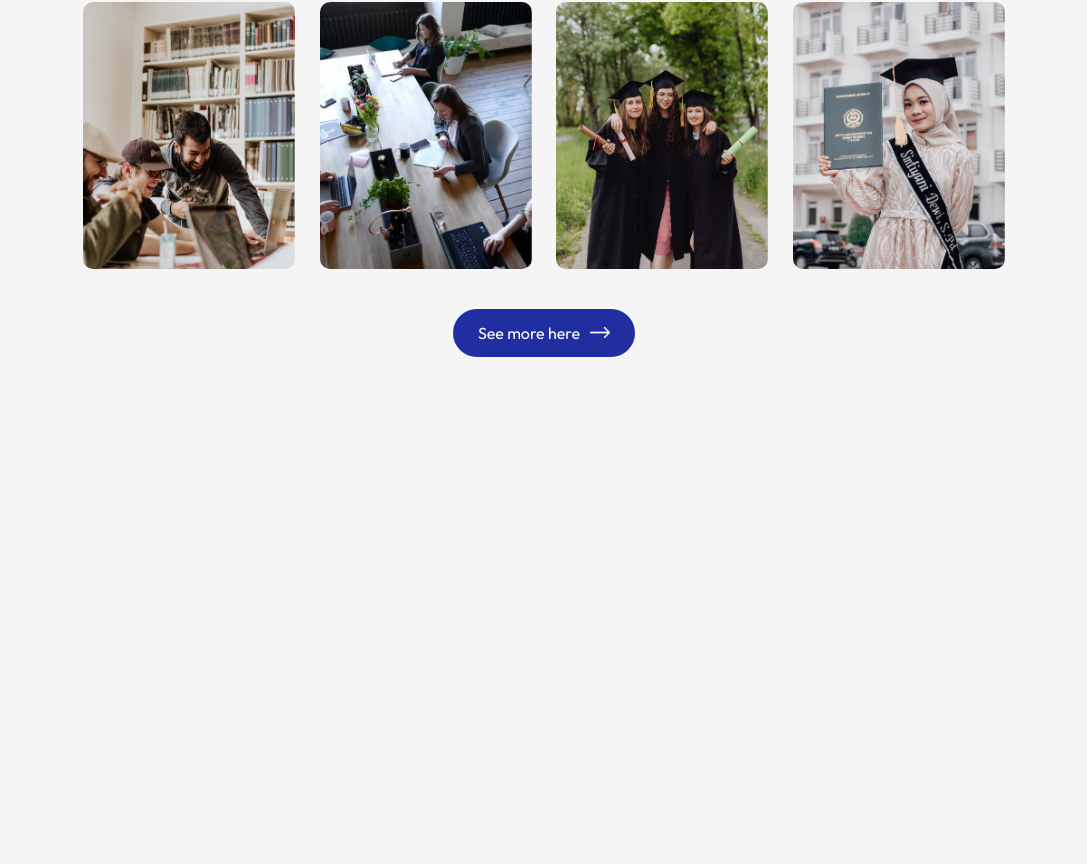
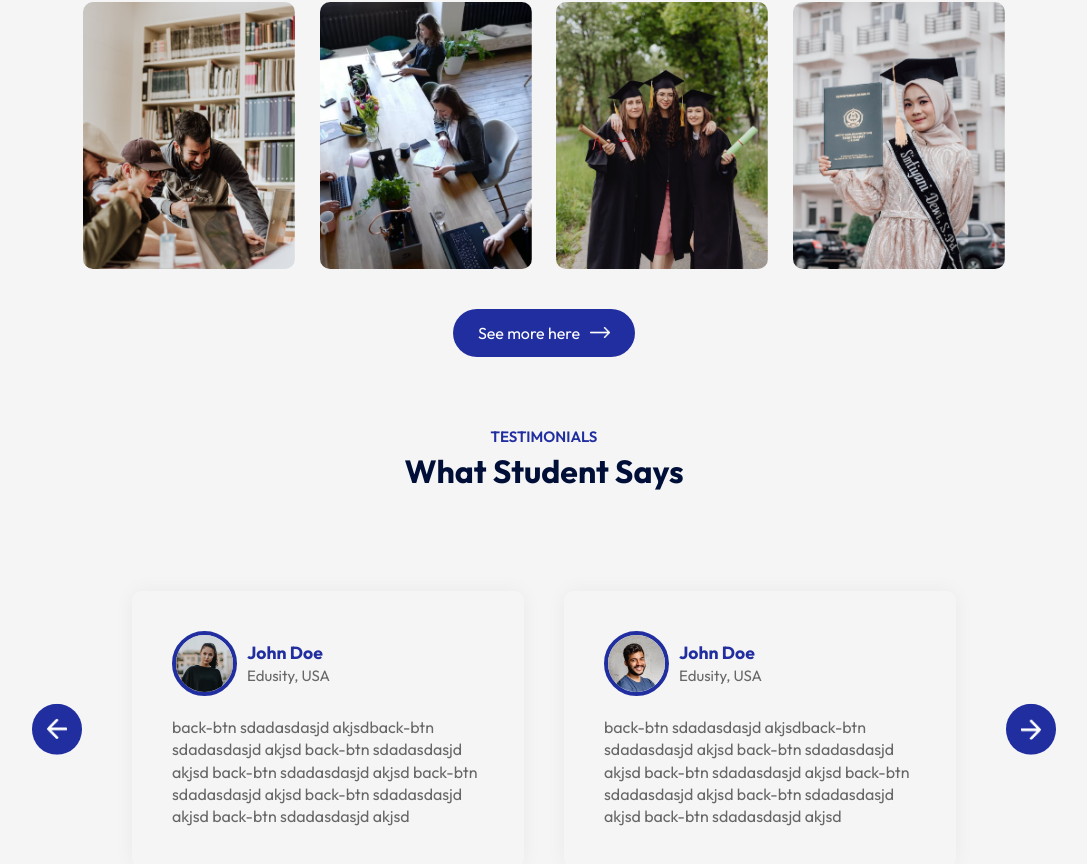
Before and after one commit to Twiggiermaen21/collage-website, a React (Vite) app: page / in a window 1280 px wide. Shown: the part 2200-3064 px from the top of the page, without its empty margins (96-1183 px from the left). Before the commit the page ends 2617 px from the top, so only its background shows below. Built offline with nearby package versions, Linux system fonts and the light colour scheme.

Commit message:
testimonials 1,1

```diff
--- a/src/App.jsx
+++ b/src/App.jsx
@@ -5,6 +5,7 @@ import Programs from './Components/Programs/Programs'
 import Title from './Components/Title/Title'
 import About from './Components/About/About'
 import Campus from './Components/Campus/Campus'
+import Testimonials from './Components/Testimonials/Testimonials'
 
 const App = () => {
   return (
@@ -17,6 +18,8 @@ const App = () => {
         <About />
         <Title subTitle='Gallery' title='Campus Photos' />
         <Campus />
+        <Title subTitle='TESTIMONIALS' title='What Student Says' />
+        <Testimonials />
       </div>
 
     </div>
--- /dev/null
+++ b/src/Components/Testimonials/Testimonials.css
@@ -0,0 +1,67 @@
+.testimonials {
+    margin: 80px auto;
+    padding: 0 80px;
+    position: relative;
+}
+
+.next-btn,
+.back-btn {
+    position: absolute;
+    top: 50%;
+    right: 0;
+    transform: translateY(-50%);
+    padding: 15px;
+    width: 50px;
+    border-radius: 50%;
+    cursor: pointer;
+    background: #212EA0;
+}
+
+.back-btn {
+    right: auto;
+    left: 0;
+}
+
+.slider {
+    overflow: hidden;
+}
+
+.slider ul {
+    display: flex;
+    width: 200%;
+    overflow-x: hidden;
+    transition: 0.5s;
+
+}
+
+.slider ul li {
+    width: 50%;
+    list-style: none;
+    padding: 20px;
+}
+
+.slide {
+    box-shadow: 0 0 20px rgba(0, 0, 0, 0.05);
+    padding: 40px;
+    border-radius: 10px;
+    color: #676767;
+    line-height: 1.4;
+}
+
+.slide img {
+    width: 65px;
+    border-radius: 50%;
+    margin-right: 10px;
+    border: 4px solid #212EA0;
+}
+
+.user-info {
+    display: flex;
+    align-items: center;
+    margin-bottom: 20px;
+    font-size: 15px;
+}
+
+.user-info h3 {
+    color: #212EA0;
+}
--- /dev/null
+++ b/src/Components/Testimonials/Testimonials.jsx
@@ -0,0 +1,100 @@
+import React, { useRef } from 'react'
+import './Testimonials.css'
+import next_icon from '../../assets/next-icon.png'
+import back_icon from '../../assets/back-icon.png'
+import user_1 from '../../assets/user-1.png'
+import user_2 from '../../assets/user-2.png'
+import user_3 from '../../assets/user-3.png'
+import user_4 from '../../assets/user-4.png'
+
+
+const Testimonials = () => {
+    const slider = useRef();
+    let tx = 0;
+
+    const slideForward = () => {
+        if (tx > -50) {
+            tx -= 25;
+            slider.current.style.transform = `translateX(${tx}%)`;
+        }
+    }
+    const slideBackward = () => {
+        if (tx < -0) {
+            tx += 25;
+            slider.current.style.transform = `translateX(${tx}%)`;
+        }
+    }
+
+    return (
+        <div className='testimonials'>
+            <img src={next_icon} alt="" className='next-btn' onClick={slideForward} />
+            <img src={back_icon} alt="" className='back-btn' onClick={slideBackward} />
+            <div className="slider">
+                <ul ref={slider}>
+                    <li>
+                        <div className="slide">
+                            <div className="user-info">
+                                <img src={user_1} alt="" />
+                                <div>
+                                    <h3>John Doe</h3>
+                                    <span>Edusity, USA</span>
+                                </div>
+                            </div>
+                            <p>back-btn sdadasdasjd akjsdback-btn sdadasdasjd akjsd
+                                back-btn sdadasdasjd akjsd back-btn sdadasdasjd akjsd
+                                back-btn sdadasdasjd akjsd
+                                back-btn sdadasdasjd akjsd back-btn sdadasdasjd akjsd  </p>
+                        </div>
+                    </li>
+                    <li>
+                        <div className="slide">
+                            <div className="user-info">
+                                <img src={user_2} alt="" />
+                                <div>
+                                    <h3>John Doe</h3>
+                                    <span>Edusity, USA</span>
+                                </div>
+                            </div>
+                            <p>back-btn sdadasdasjd akjsdback-btn sdadasdasjd akjsd
+                                back-btn sdadasdasjd akjsd back-btn sdadasdasjd akjsd
+                                back-btn sdadasdasjd akjsd
+                                back-btn sdadasdasjd akjsd back-btn sdadasdasjd akjsd  </p>
+                        </div>
+                    </li>
+                    <li>
+                        <div className="slide">
+                            <div className="user-info">
+                                <img src={user_3} alt="" />
+                                <div>
+                                    <h3>John Doe</h3>
+                                    <span>Edusity, USA</span>
+                                </div>
+                            </div>
+                            <p>back-btn sdadasdasjd akjsdback-btn sdadasdasjd akjsd
+                                back-btn sdadasdasjd akjsd back-btn sdadasdasjd akjsd
+                                back-btn sdadasdasjd akjsd
+                                back-btn sdadasdasjd akjsd back-btn sdadasdasjd akjsd  </p>
+                        </div>
+                    </li>
+                    <li>
+                        <div className="slide">
+                            <div className="user-info">
+                                <img src={user_4} alt="" />
+                                <div>
+                                    <h3>John Doe</h3>
+                                    <span>Edusity, USA</span>
+                                </div>
+                            </div>
+                            <p>back-btn sdadasdasjd akjsdback-btn sdadasdasjd akjsd
+                                back-btn sdadasdasjd akjsd back-btn sdadasdasjd akjsd b
+                                ack-btn sdadasdasjd akjsd
+                                back-btn sdadasdasjd akjsd back-btn sdadasdasjd akjsd  </p>
+                        </div>
+                    </li>
+                </ul>
+            </div>
+        </div>
+    )
+}
+
+export default Testimonials
```
